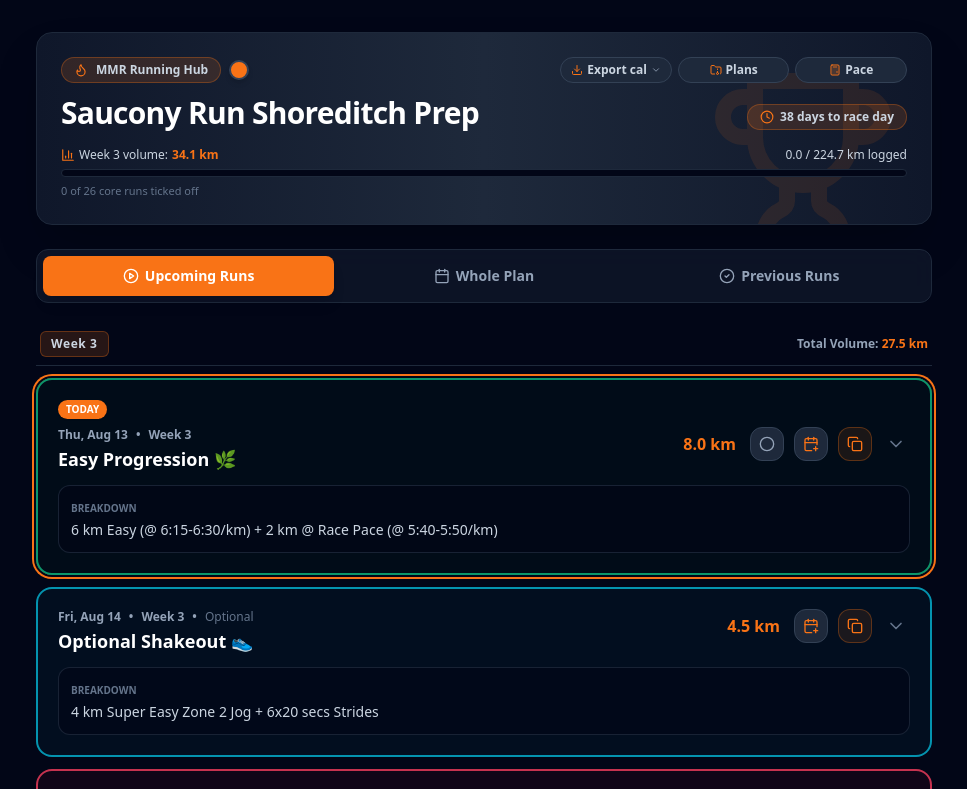
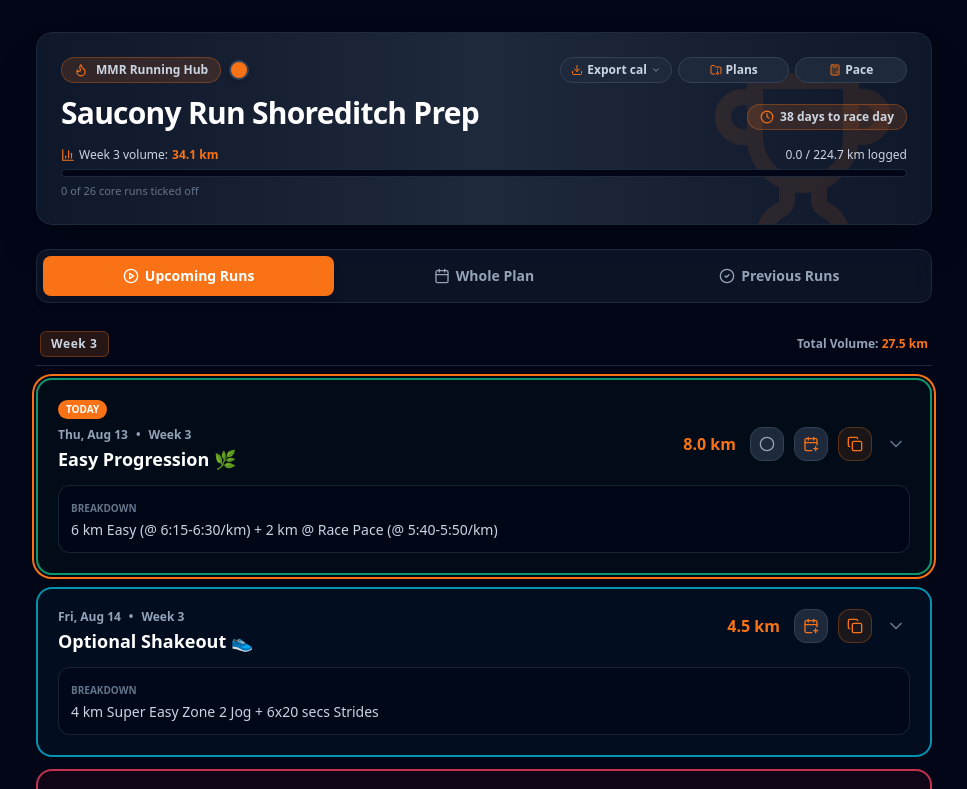
Before and after one commit to mmajor92/mmr-running-test, a React (Vite) app: page / in a window 1280 px wide. Shown: the top 789 px of the page, without its empty margins (156-1123 px from the left). Built offline with nearby package versions, Linux system fonts and the light colour scheme.

Commit message:
Update WorkoutList.tsx

```diff
--- a/src/components/WorkoutList.tsx
+++ b/src/components/WorkoutList.tsx
@@ -1,5 +1,5 @@
 import React, { useMemo } from 'react';
-import { groupByWeek, isOptionalWorkout, sortedWeekNumbers, sumKm } from '../lib/workouts';
+import { groupByWeek, sortedWeekNumbers, sumKm } from '../lib/workouts';
 import { WeekHeading } from './WeekHeading';
 import { WorkoutCard } from './WorkoutCard';
 import type { CopyState } from './WorkoutCard';
@@ -72,7 +72,6 @@ export function WorkoutList({
                   isToday={workout.dateStr === todayStr}
                   isExpanded={expandedIds.has(workout.id)}
                   isCompleted={completedIds.has(workout.id)}
-                  isOptional={isOptionalWorkout(workout)}
                   canComplete={workout.dateStr <= todayStr}
                   copyState={copyStateFor(workout.id)}
                   onToggle={onToggle}
```
